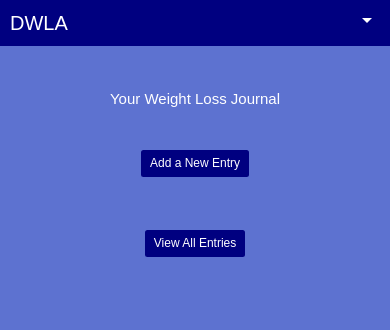
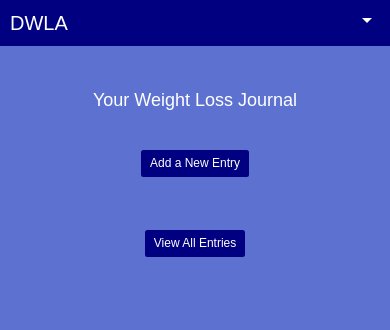
Before and after one commit to stazman/daily-fitness-advisor-frontend, a React (Create React App) app: page /journal_home in a window 390 px wide. Shown: the top 330 px of the page. Built offline with nearby package versions, Linux system fonts and the light colour scheme; no server answers.

Commit message:
Sets font sizing on journal, resource home pages for 240px, lowest breakpoint

```diff
--- a/src/components/journal/JournalHome.js
+++ b/src/components/journal/JournalHome.js
@@ -3,6 +3,7 @@ import { Row, Col, Button } from 'react-bootstrap'
 import RowStyles from '../styles/RowStyles'
 import ColumnStyles from '../styles/ColumnStyles'
 import ButtonStyles from '../styles/ButtonStyles'
+import TextStyles from '../styles/TextStyles'
 
 const JournalHome = () => {
   return (
@@ -10,12 +11,13 @@ const JournalHome = () => {
       <RowStyles>
         <ColumnStyles>
           <ButtonStyles>
+            <TextStyles>
 
               <Row className='centered-row'>
                 <Col lg={12} className='col-lg-12 message-col'>
-                <h4>
+                  <h3>
                     Your Weight Loss Journal
-                </h4>
+                  </h3>
                 </Col>
 
                 <Col lg={12} className='col-lg-12 button-col'>
@@ -31,6 +33,7 @@ const JournalHome = () => {
                 </Col>
               </Row>
 
+            </TextStyles>
           </ButtonStyles>
         </ColumnStyles>
       </RowStyles>
--- a/src/components/resources/ResourceHome.js
+++ b/src/components/resources/ResourceHome.js
@@ -3,6 +3,8 @@ import { Row, Col, Button } from 'react-bootstrap'
 import RowStyles from '../styles/RowStyles'
 import ColumnStyles from '../styles/ColumnStyles'
 import ButtonStyles from '../styles/ButtonStyles'
+import TextStyles from '../styles/TextStyles'
+
 
 const ResourceHome = () => {
   return (
@@ -10,12 +12,13 @@ const ResourceHome = () => {
       <RowStyles>
         <ColumnStyles>
           <ButtonStyles>
+            <TextStyles>
 
               <Row className='centered-row'>
                 <Col lg={12} className='col-lg-12 message-col'>
-                <h4>
+                  <h3>
                     Your Resources
-                </h4>
+                  </h3>
                 </Col>
 
                 <Col lg={12} className='col-lg-12 button-col'>
@@ -31,6 +34,7 @@ const ResourceHome = () => {
                 </Col>
               </Row>
 
+            </TextStyles>
           </ButtonStyles>
         </ColumnStyles>
       </RowStyles>
--- a/src/components/styles/TextStyles.js
+++ b/src/components/styles/TextStyles.js
@@ -14,6 +14,10 @@ const TextStyles = styled.div`
     color: #f88379;
   }
 
+  h3 {
+    font-size: 1.8rem;
+  }
+
   h4 {
     font-size: 1.4rem;
   }
```
Also changed, not shown: 1 other file (tests, documents, lock files or other folders). Lines whose indentation alone changed are shown as unchanged.
